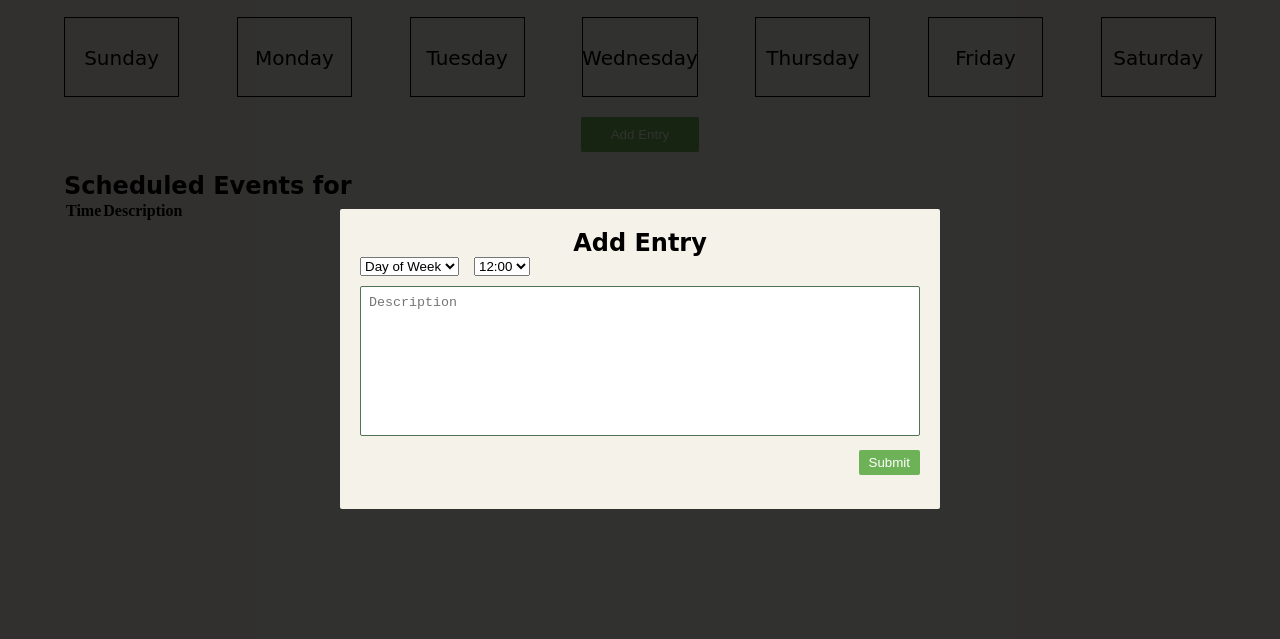
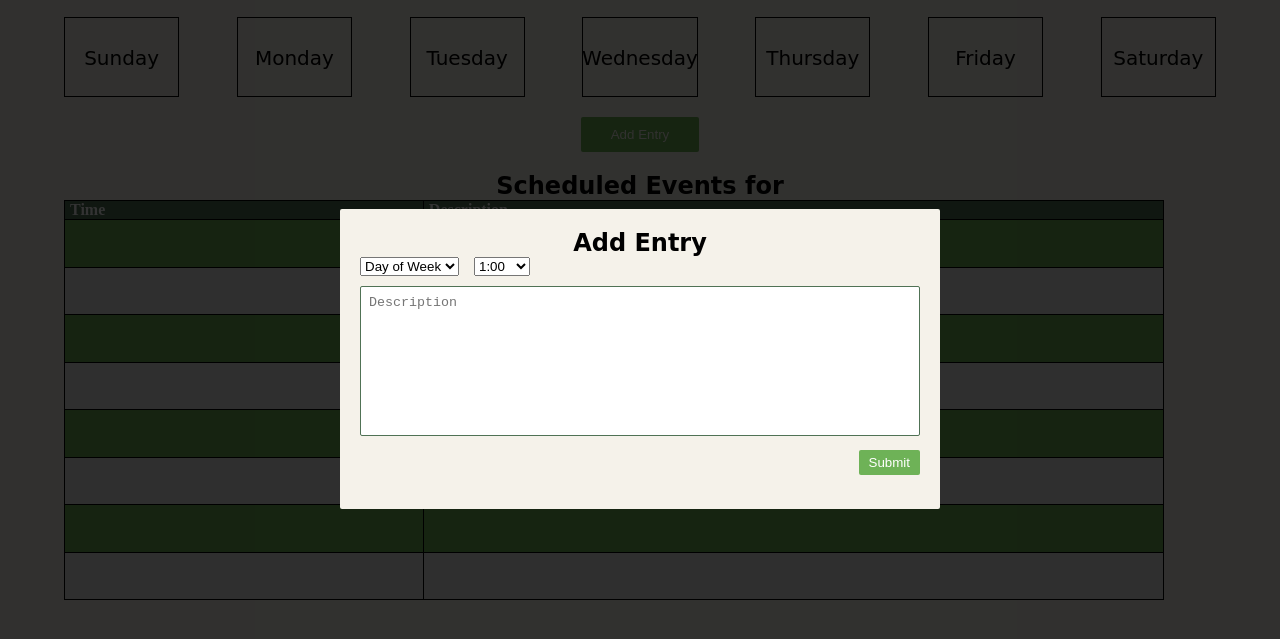
Before and after one commit to gabrielenciso/week-planner, a website: page index.html in a window 1280 px wide. Both pictures are taken after a click on the button "Add Entry". Shown: the part 41-680 px from the top of the page. Drawn offline with Linux system fonts and the light colour scheme; a web font is replaced by a local one.

Commit message:
finished table styling and header

```diff
--- a/index.html
+++ b/index.html
@@ -29,7 +29,30 @@
               <option value="saturday">Saturday</option>
             </select>
             <select name="time" class="time-bar">
-              <option value="">12:00</option>
+              <option value="1">1:00</option>
+              <option value="2">2:00</option>
+              <option value="3">3:00</option>
+              <option value="4">4:00</option>
+              <option value="5">5:00</option>
+              <option value="6">6:00</option>
+              <option value="7">7:00</option>
+              <option value="8">8:00</option>
+              <option value="9">9:00</option>
+              <option value="10">10:00</option>
+              <option value="11">11:00</option>
+              <option value="12">12:00</option>
+              <option value="13">1:00</option>
+              <option value="14">2:00</option>
+              <option value="15">3:00</option>
+              <option value="16">4:00</option>
+              <option value="17">5:00</option>
+              <option value="18">6:00</option>
+              <option value="19">7:00</option>
+              <option value="20">8:00</option>
+              <option value="21">9:00</option>
+              <option value="22">10:00</option>
+              <option value="23">11:00</option>
+              <option value="24">12:00</option>
             </select>
           </div>
           <div class="description">
@@ -87,7 +110,7 @@
       <button class="add-entry">Add Entry</button>
     </div>
     <div>
-      <h2 class="table-title">Scheduled Events for</h2>
+      <h2 class="table-title text-center">Scheduled Events for</h2>
       <table>
         <thead>
           <tr>
--- a/styles.css
+++ b/styles.css
@@ -19,6 +19,34 @@ textarea {
   height: 150px;
   border-color: #507255;
   border-radius: 2px;
+}
+
+table {
+  width: 1100px;
+  height: 400px;
+  border-collapse: collapse;
+}
+
+td {
+  border: 1px solid black;
+  height: 20px;
+  padding-left: 5px;
+}
+
+tr:nth-child(odd) {
+  background-color: #6eb257;
+}
+
+tr:nth-child(even) {
+  background-color: rgb(235, 235, 235);
+}
+
+th {
+  border: 1px solid black;
+  text-align: left;
+  padding-left: 5px;
+  background-color: #507255;
+  color: white;
 }
 
 /* class selector */
```
